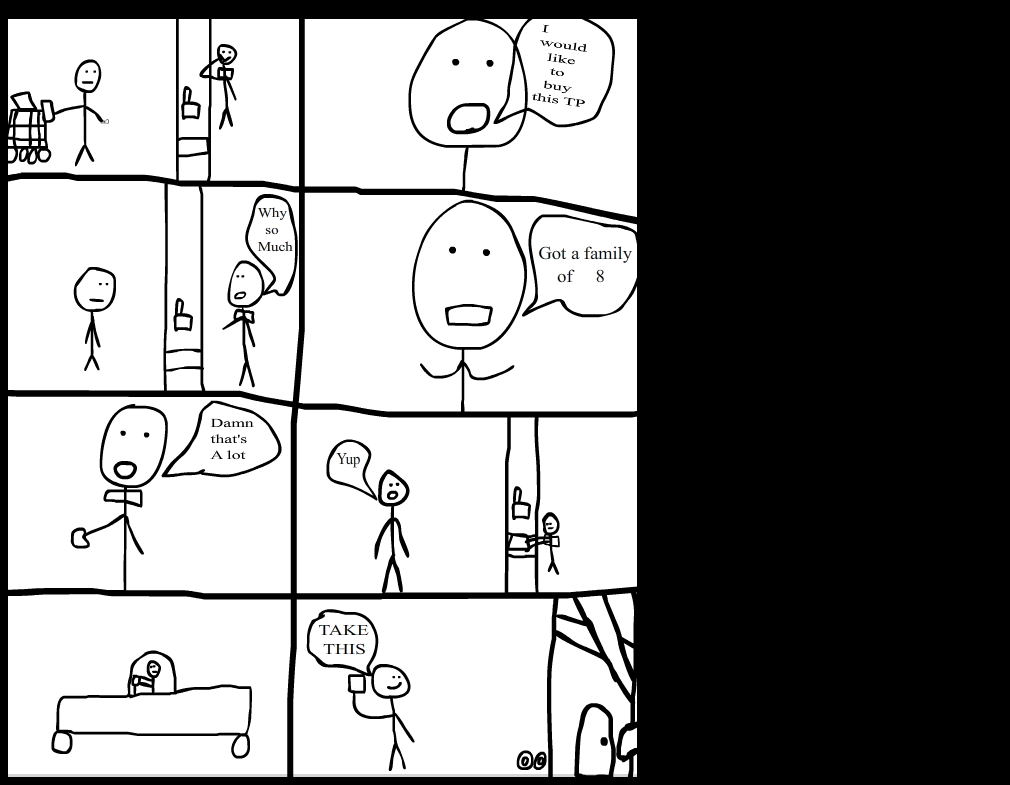
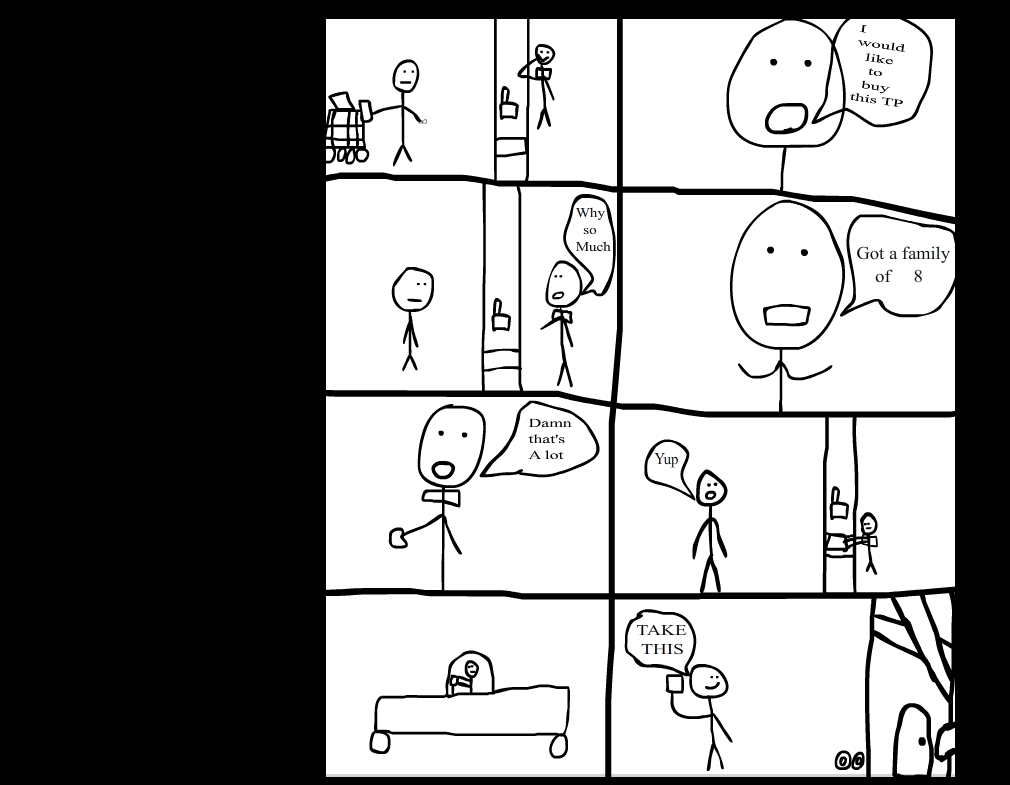
Before and after one commit to DeeganMassacre/DeeganMassacre, a plain HTML site: page Comics.html in a window 1280 px wide. Shown: the part 106-891 px from the top of the page, without its empty margins (0-1010 px from the left). Drawn offline with Linux system fonts and the light colour scheme.

Commit message:
Update Comics.html

```diff
--- a/Comics.html
+++ b/Comics.html
@@ -1,4 +1,4 @@
 <html>
 <body style="background-color: black;">  <h1 style="color:Lime">Comics</h1>
 <h1 style="color:Lime">Lies A Stickmin comic strip made in april 12th 2023</h1>
-<img src="GSqACk2XoAABJuV.png" alt="comic strip called lies">
+<img src="GSqACk2XoAABJuV.png" style = "display:block; margin-left: auto; margin-right: auto;" alt="comic strip called lies">
```
